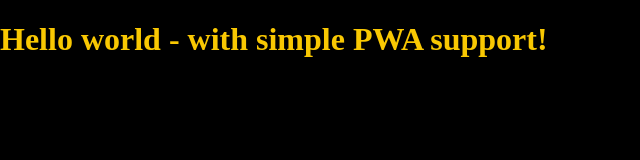
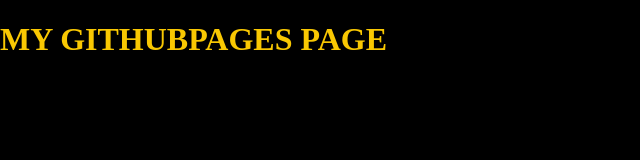
Before and after one commit to rafalpiekarski/rafalpiekarski.github.io, a website: page src/content/index.html in a window 1280 px wide. Shown: the whole page, without its empty margins (0-640 px from the left). Drawn offline with nearby package versions, Linux system fonts and the light colour scheme; files that its build step writes are made by us from their sources.

Commit message:
title changed

```diff
--- a/src/content/index.html
+++ b/src/content/index.html
@@ -33,7 +33,7 @@
     <link rel="stylesheet" href="css/main.css" />
   </head>
   <body>
-    <h1>Hello world - with simple PWA support!</h1>
+    <h1>MY GITHUBPAGES PAGE</h1>
 
     <script src="js/main.js"></script>
   </body>
```
